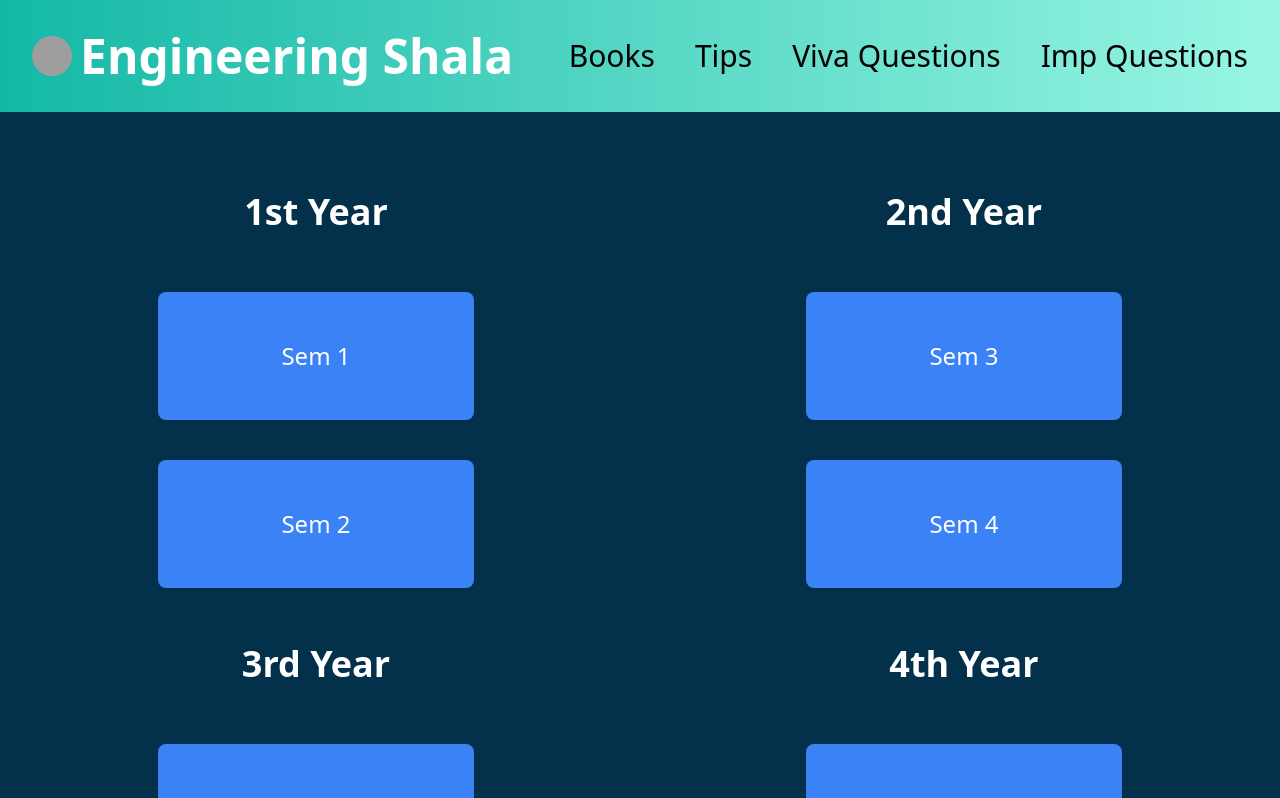
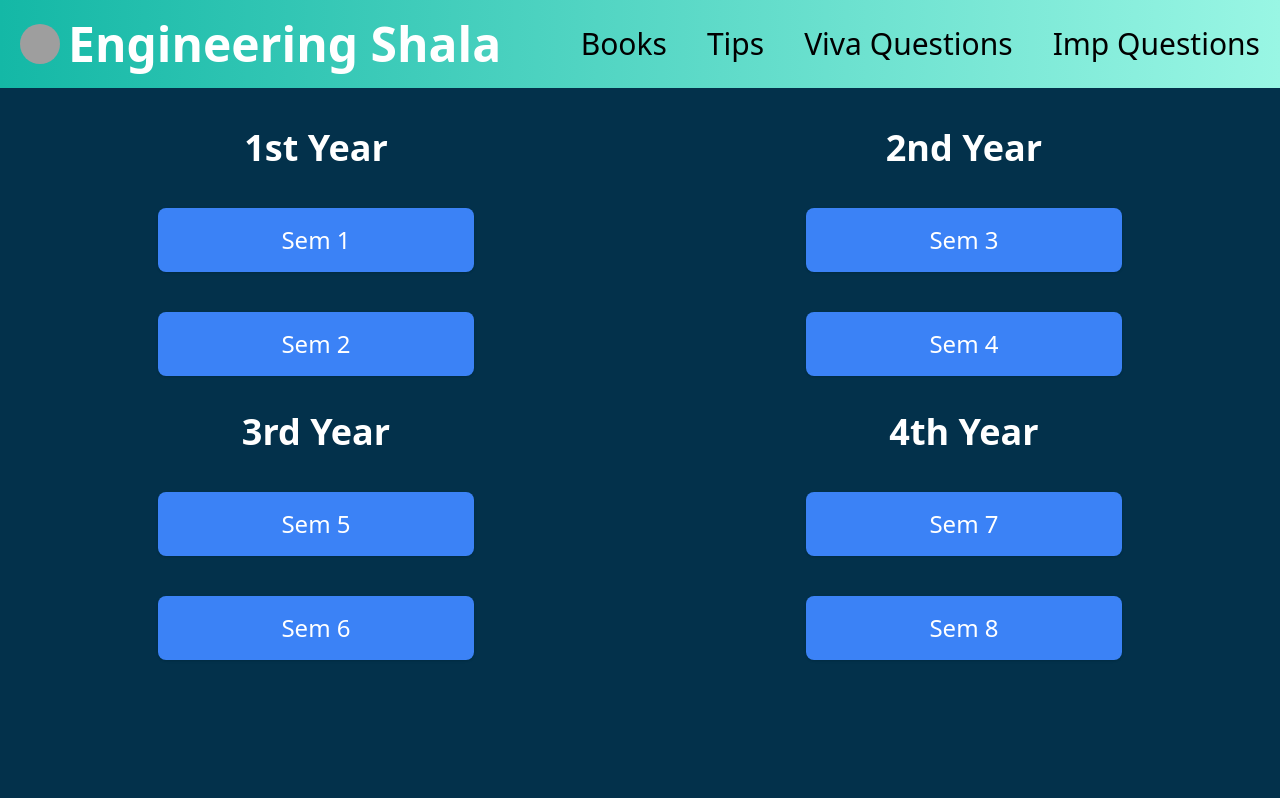
Before and after one commit to codescalper/eng-hub, a React (Create React App) app: page /books in a window 1280 px wide. Shown: the top 798 px of the page. Built offline with nearby package versions, Linux system fonts and the light colour scheme; grey boxes are pictures that could not be loaded; what tailwindcss-shadow-outline-colors would draw is missing.

Commit message:
Added the root path to the Navbar and resized the boxes accroding to the viewport

```diff
--- a/src/components/Books.tsx
+++ b/src/components/Books.tsx
@@ -3,49 +3,49 @@
 
   function Books() {
     return (
-      <div className="mt-10 bg-custom-color">
+      <div className="mt-5 bg-custom-color">
         <div className="grid grid-cols-1 md:grid-cols-2 gap-4">
           <div>
-            <h2 className="md:text-4xl text-2xl font-bold text-center mt-10 mb-10 text-white ">1st Year</h2>
+            <h2 className="md:text-4xl text-2xl font-bold text-center mt-5 mb-5 text-white ">1st Year</h2>
             <div className="flex flex-col items-center">
-              <div className="p-4 w-1/2 h-24 md:h-32 bg-blue-500 hover:bg-green-500 transition-colors duration-300 mt-5 rounded-lg shadow text-white text-xl md:text-2xl text-center flex justify-center items-center hover:shadow-green-lg">
+              <div className="p-4 w-1/2 h-12 md:h-16 bg-blue-500 hover:bg-green-500 transition-colors duration-300 mt-5 rounded-lg shadow text-white text-xl md:text-2xl text-center flex justify-center items-center hover:shadow-green-lg">
                 Sem 1
               </div>
-              <div className="p-4 w-1/2 h-24 md:h-32 bg-blue-500 hover:bg-green-500 transition-colors duration-300 mt-10 rounded-lg shadow text-white text-xl md:text-2xl text-center flex justify-center items-center hover:shadow-green-lg">
+              <div className="p-4 w-1/2 h-12 md:h-16 bg-blue-500 hover:bg-green-500 transition-colors duration-300 mt-10 rounded-lg shadow text-white text-xl md:text-2xl text-center flex justify-center items-center hover:shadow-green-lg">
                 Sem 2
               </div>
             </div>
           </div>
           <div>
-            <h2 className="md:text-4xl text-2xl font-bold text-center mt-10 mb-10 text-white">2nd Year</h2>
+            <h2 className="md:text-4xl text-2xl font-bold text-center mt-5 mb-5 text-white">2nd Year</h2>
             <div className="flex flex-col items-center">
-              <div className="p-4 w-1/2 h-24 md:h-32 bg-blue-500 hover:bg-green-500 transition-colors duration-300 mt-5 rounded-lg shadow text-white text-xl md:text-2xl text-center flex justify-center items-center hover:shadow-green-lg">
+              <div className="p-4 w-1/2 h-12 md:h-16 bg-blue-500 hover:bg-green-500 transition-colors duration-300 mt-5 rounded-lg shadow text-white text-xl md:text-2xl text-center flex justify-center items-center hover:shadow-green-lg">
                 Sem 3
               </div>
-              <div className="p-4 w-1/2 h-24 md:h-32 bg-blue-500 hover:bg-green-500 transition-colors duration-300 mt-10 rounded-lg shadow text-white text-xl md:text-2xl text-center flex justify-center items-center hover:shadow-green-lg">
+              <div className="p-4 w-1/2 h-12 md:h-16 bg-blue-500 hover:bg-green-500 transition-colors duration-300 mt-10 rounded-lg shadow text-white text-xl md:text-2xl text-center flex justify-center items-center hover:shadow-green-lg">
                 Sem 4
               </div>
             </div>
           </div>
           <div>
-            <h2 className="md:text-4xl text-2xl font-bold text-center mt-10 mb-10 text-white">3rd Year</h2>
+            <h2 className="md:text-4xl text-2xl font-bold text-center mt-5 mb-5 text-white">3rd Year</h2>
             <div className="flex flex-col items-center">
-            <div className="p-4 w-1/2 h-24 md:h-32 bg-blue-500 hover:bg-green-500 transition-colors duration-300 mt-5 rounded-lg shadow text-white text-xl md:text-2xl text-center flex justify-center items-center hover:shadow-green-lg">
+            <div className="p-4 w-1/2 h-12 md:h-16 bg-blue-500 hover:bg-green-500 transition-colors duration-300 mt-5 rounded-lg shadow text-white text-xl md:text-2xl text-center flex justify-center items-center hover:shadow-green-lg">
               Sem 5
             </div>
-            <div className="p-4 w-1/2 h-24 md:h-32 bg-blue-500 hover:bg-green-500 transition-colors duration-300 mt-10 rounded-lg shadow text-white text-xl md:text-2xl text-center flex justify-center items-center hover:shadow-green-lg">
+            <div className="p-4 w-1/2 h-12 md:h-16 bg-blue-500 hover:bg-green-500 transition-colors duration-300 mt-10 rounded-lg shadow text-white text-xl md:text-2xl text-center flex justify-center items-center hover:shadow-green-lg">
               Sem 6
             </div>
             </div>
           </div>
           <div>
-            <h2 className="md:text-4xl text-2xl font-bold text-center mt-10 mb-10 text-white">4th Year</h2>
+            <h2 className="md:text-4xl text-2xl font-bold text-center mt-5 mb-5 text-white">4th Year</h2>
             <div className="flex flex-col items-center">
 
-            <div className="p-4 w-1/2 h-24 md:h-32 bg-blue-500 hover:bg-green-500 transition-colors duration-300 mt-5 rounded-lg shadow text-white text-xl md:text-2xl text-center flex justify-center items-center hover:shadow-green-lg">
+            <div className="p-4 w-1/2 h-12 md:h-16 bg-blue-500 hover:bg-green-500 transition-colors duration-300 mt-5 rounded-lg shadow text-white text-xl md:text-2xl text-center flex justify-center items-center hover:shadow-green-lg">
               Sem 7
             </div>
-            <div className="p-4 w-1/2 h-24 md:h-32 bg-blue-500 hover:bg-green-500 transition-colors duration-300 mt-10 rounded-lg shadow text-white text-xl md:text-2xl text-center flex justify-center flex justify-center items-center hover:shadow-green-lg">
+            <div className="p-4 w-1/2 h-12 md:h-16 bg-blue-500 hover:bg-green-500 transition-colors duration-300 mt-10 rounded-lg shadow text-white text-xl md:text-2xl text-center flex justify-center flex justify-center items-center hover:shadow-green-lg">
               Sem 8
             </div>
             </div>
--- a/src/components/Navbar.tsx
+++ b/src/components/Navbar.tsx
@@ -9,14 +9,14 @@
   };
 
   return (
-    <nav className="bg-gradient-to-r from-teal-500 to-teal-200 p-8">
+    <nav className="bg-gradient-to-r from-teal-500 to-teal-200 p-5">
       <div className="flex items-center justify-between">
-        <div className="flex items-center">
+      <Link to="/" className="flex items-center">
           <img className="w-10 h-10 mr-2 rounded-full" src="/path/to/logo.png" alt="Logo" />
           <span className="text-white md:text-5xl text-2xl font-bold font-poppins">
             Engineering Shala
           </span>
-        </div>
+        </Link>
         <div className="flex items-center">
           <ul className="hidden md:flex space-x-10">
             <li>
```
